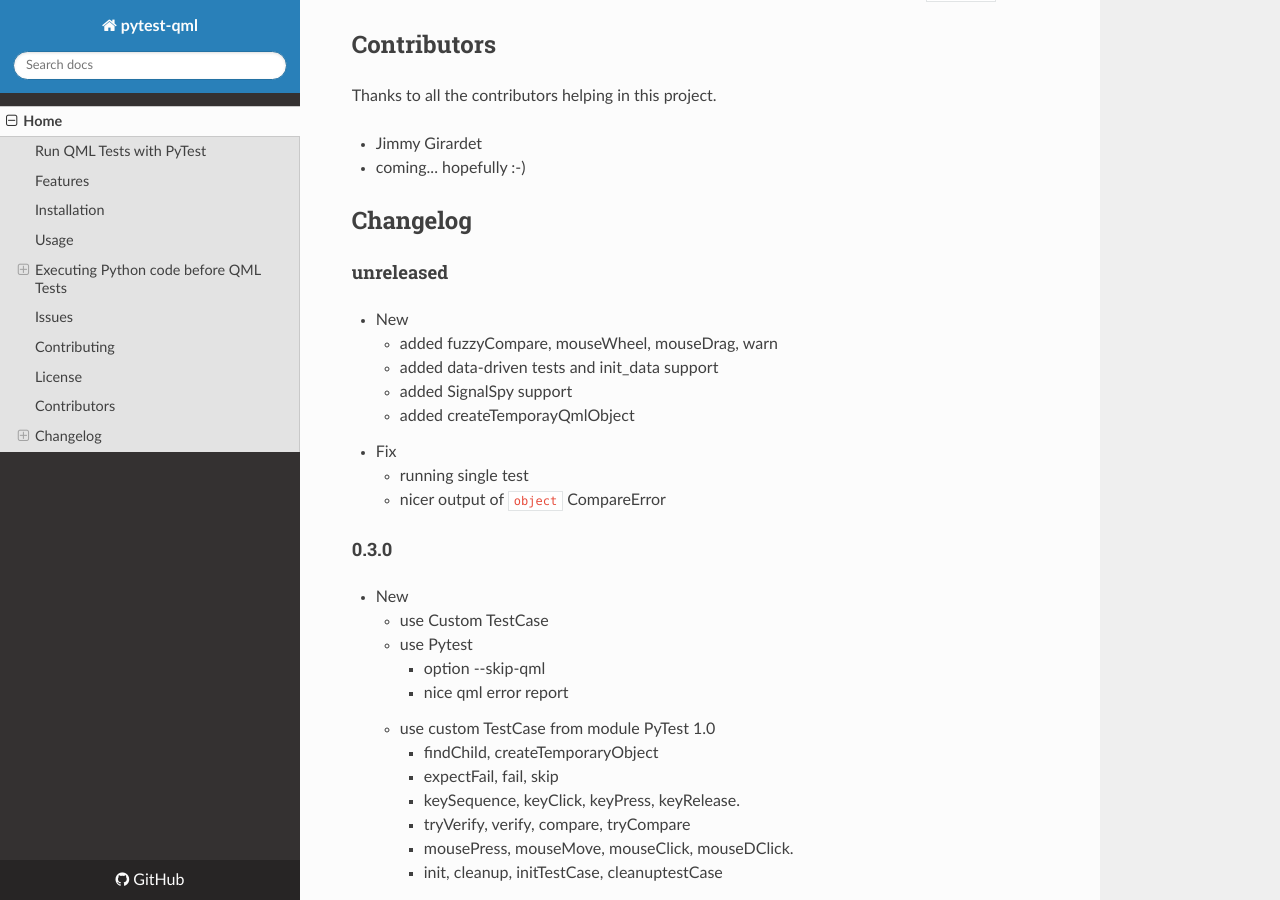
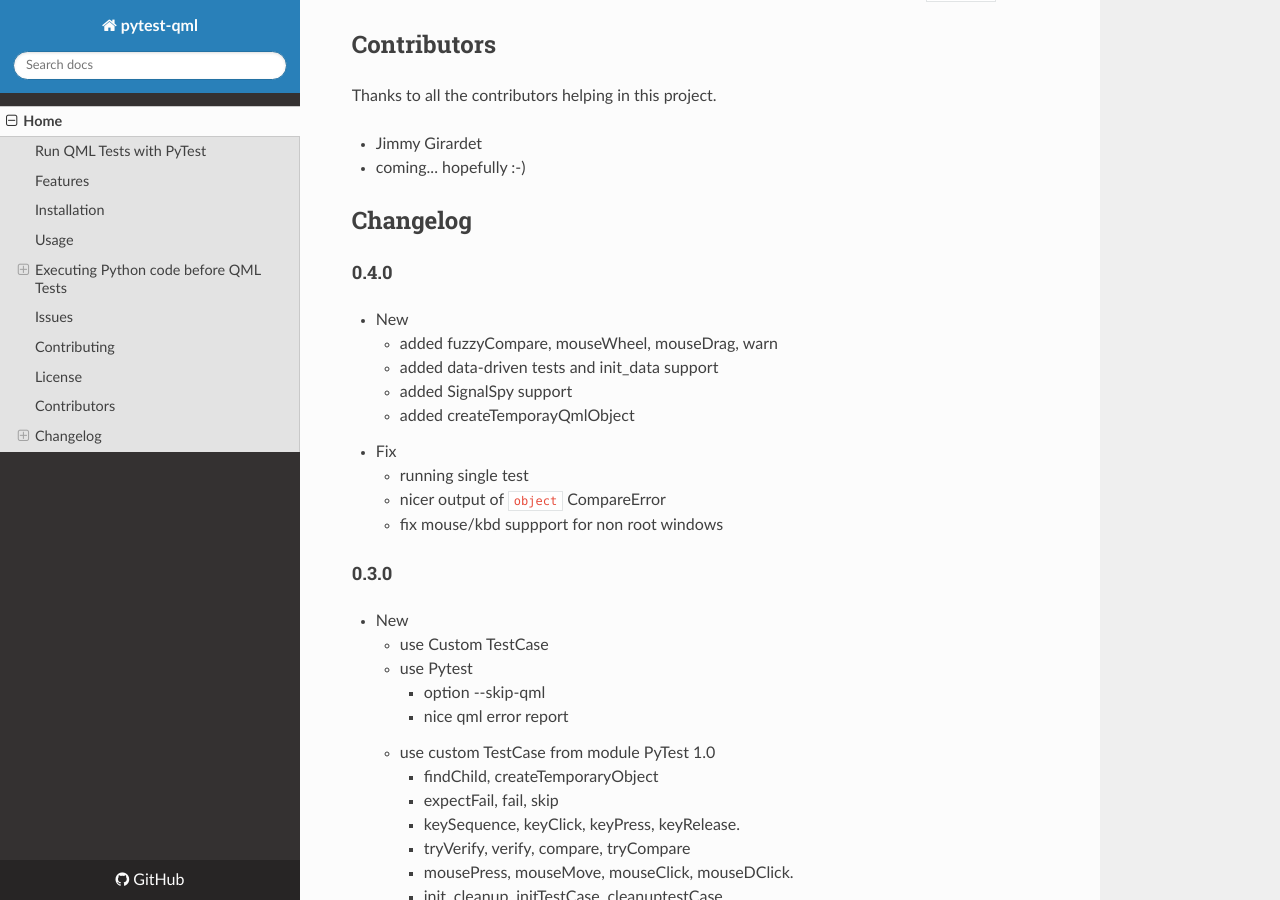
Before and after one commit to jgirardet/pytest-qml, an MkDocs documentation site: the page built from docs/index.md, in a window 1280 px wide and 900 px high, scrolled down 4633 px. Built offline with MkDocs 1.6.1, drawn with Linux system fonts in a browser that asks for light colours; nearby versions of some CDN libraries.

Commit message:
version: 0.4.0

```diff
--- a/docs/index.md
+++ b/docs/index.md
@@ -193,7 +193,7 @@
 
 ## Changelog
 
-#### unreleased
+#### 0.4.0
 - New
     - added fuzzyCompare, mouseWheel, mouseDrag, warn
     - added data-driven tests and init_data support
@@ -202,6 +202,7 @@
 - Fix
     - running single test
     - nicer output of `object` CompareError
+    - fix mouse/kbd suppport for non root windows
 
 #### 0.3.0
 - New
--- a/src/pytestqml/__init__.py
+++ b/src/pytestqml/__init__.py
@@ -1 +1 @@
-__version__ = "0.3.0"
+__version__ = "0.4.0"
```
